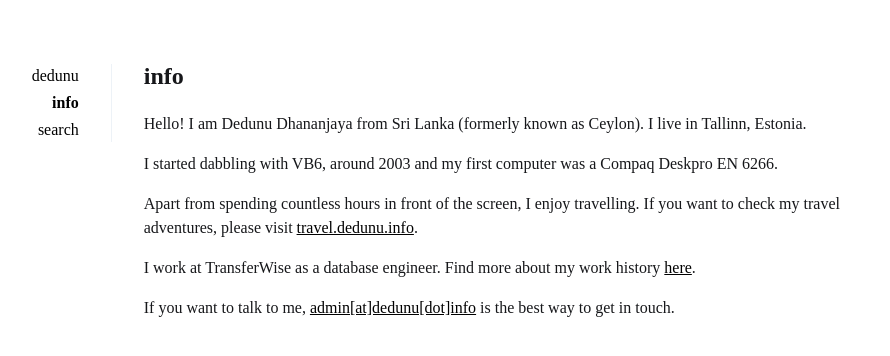
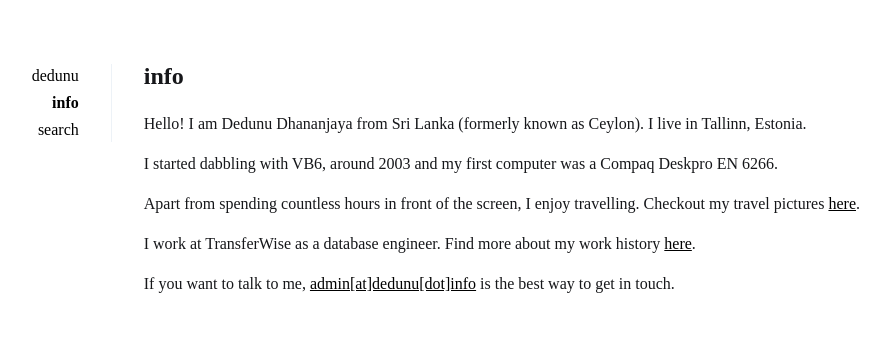
Before and after one commit to dedunu/dedunu.github.io, a Jekyll site: the page built from _pages/info.md, in a window 1280 px wide. Shown: the top 356 px of the page, without its empty margins (209-1099 px from the left). Built offline with Jekyll 4.4.1, drawn with Linux system fonts in a browser that asks for light colours; some web fonts are replaced.

Commit message:
Update info.md

```diff
--- a/_pages/info.md
+++ b/_pages/info.md
@@ -7,7 +7,7 @@ Hello! I am Dedunu Dhananjaya from Sri Lanka (formerly known as Ceylon). I live
 
 I started dabbling with VB6, around 2003 and my first computer was a Compaq Deskpro EN 6266.
 
-Apart from spending countless hours in front of the screen, I enjoy travelling. If you want to check my travel adventures, please visit [travel.dedunu.info](https://travel.dedunu.info/).
+Apart from spending countless hours in front of the screen, I enjoy travelling. Checkout my travel pictures [here](https://travel.dedunu.info/).
 
 I work at TransferWise as a database engineer. Find more about my work history [here](/cv).
 
```
